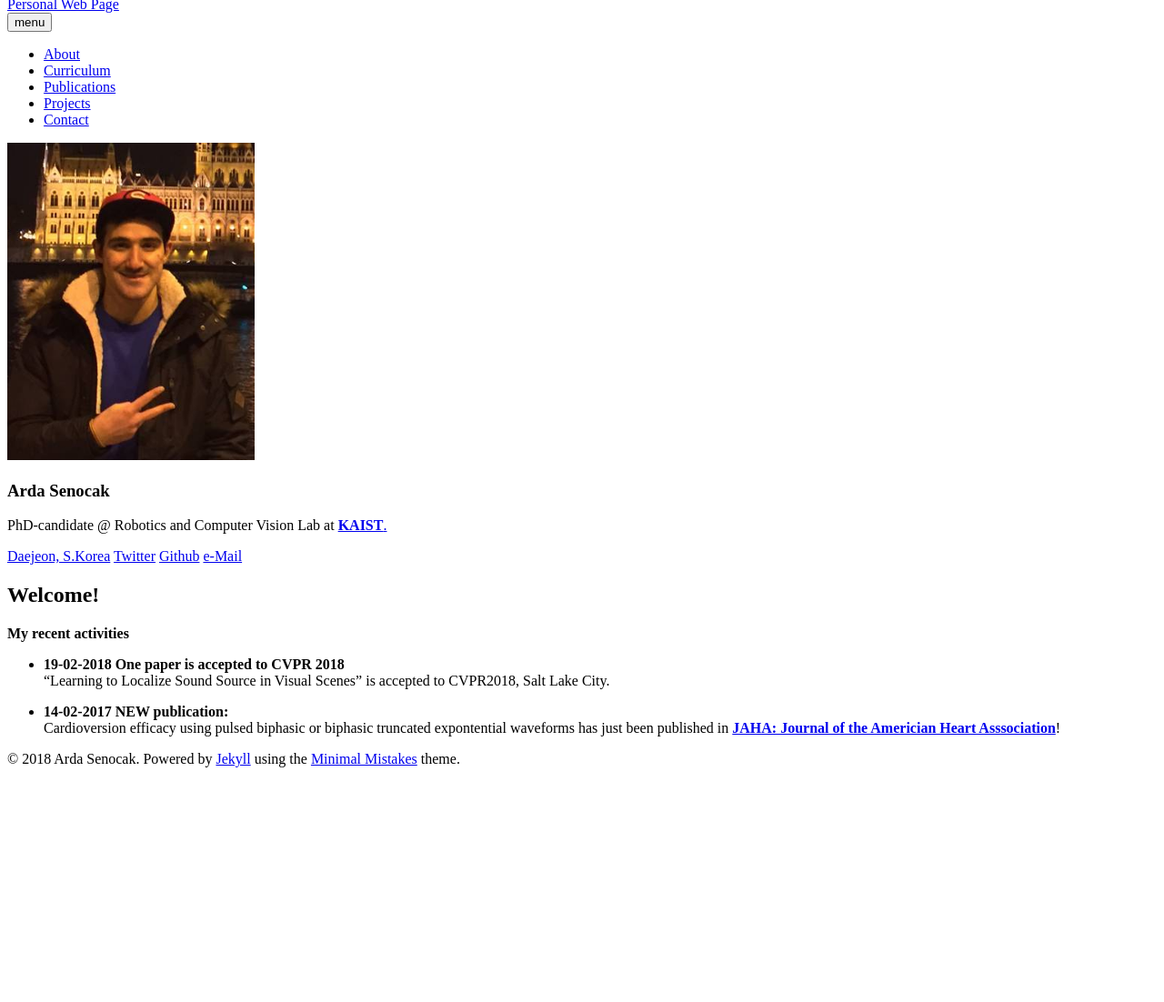
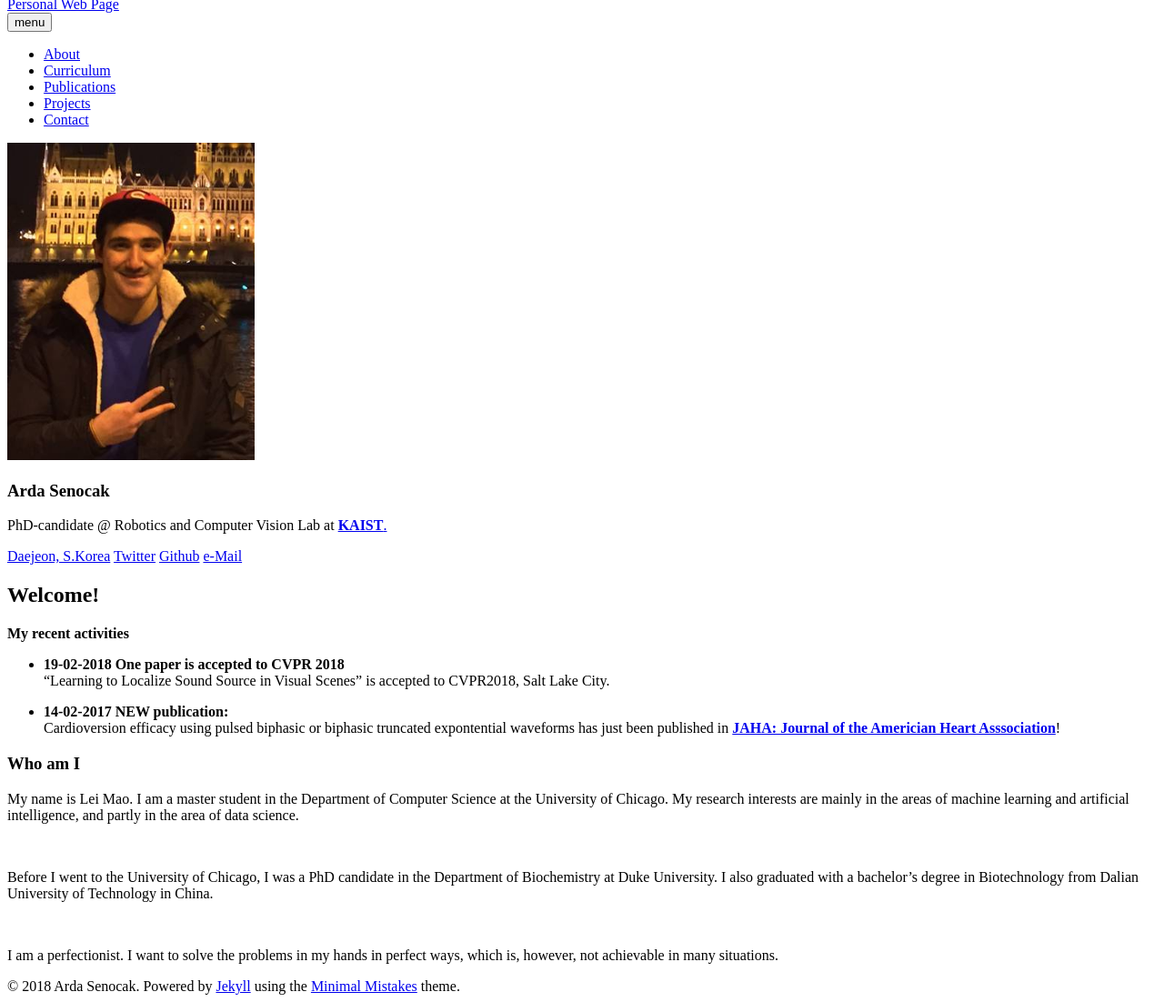
Before and after one commit to ardasnck/ardasnck.github.io, a Jekyll site: the page built from index.md, in a window 1280 px wide, cut to the strip 112-1214 px from the top of the page. Shown: the whole strip at 91% size. Built offline with Jekyll 4.4.1, drawn with Linux system fonts in a browser that asks for light colours; nearby versions of some CDN libraries; before the commit the page ends 964 px from its top, so only the background shows below that.

Commit message:
Update index.md

```diff
--- a/index.md
+++ b/index.md
@@ -12,3 +12,15 @@ image: banner1.png
 
 * **14-02-2017 NEW publication:** <br>
 Cardioversion efficacy using pulsed biphasic or biphasic truncated expontential waveforms has just been published in [**JAHA: Journal of the Americian Heart Asssociation**](https://doi.org/10.1161/JAHA.116.004853)!
+
+### Who am I
+
+My name is Lei Mao. I am a master student in the Department of Computer Science at the University of Chicago. My research interests are mainly in the areas of machine learning and artificial intelligence, and partly in the area of data science.
+
+<br />
+
+Before I went to the University of Chicago, I was a PhD candidate in the Department of Biochemistry at Duke University. I also graduated with a bachelor's degree in Biotechnology from Dalian University of Technology in China.
+
+<br />
+
+I am a perfectionist. I want to solve the problems in my hands in perfect ways, which is, however, not achievable in many situations.
```
